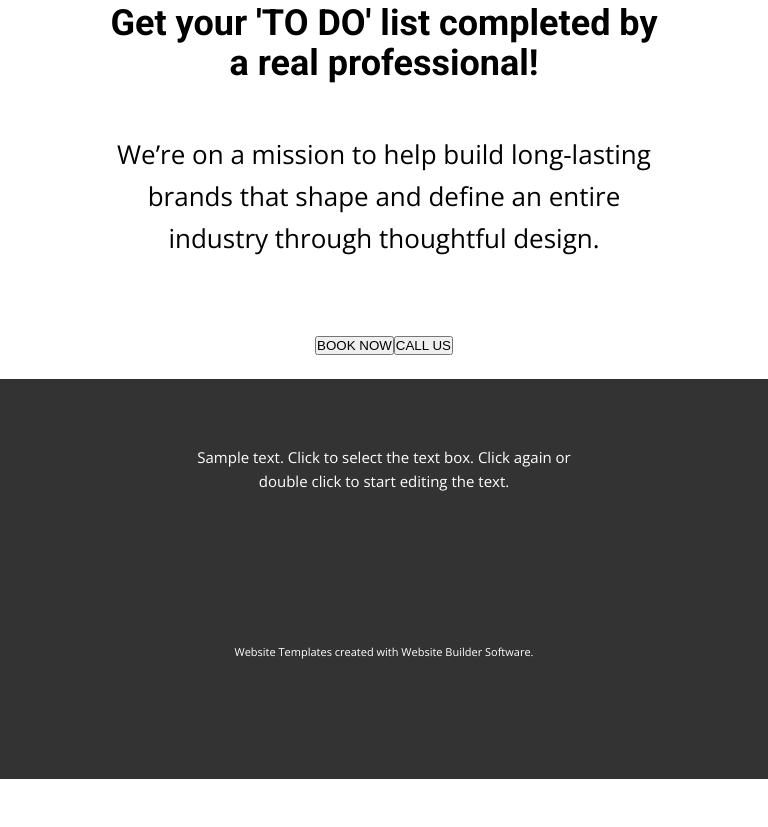
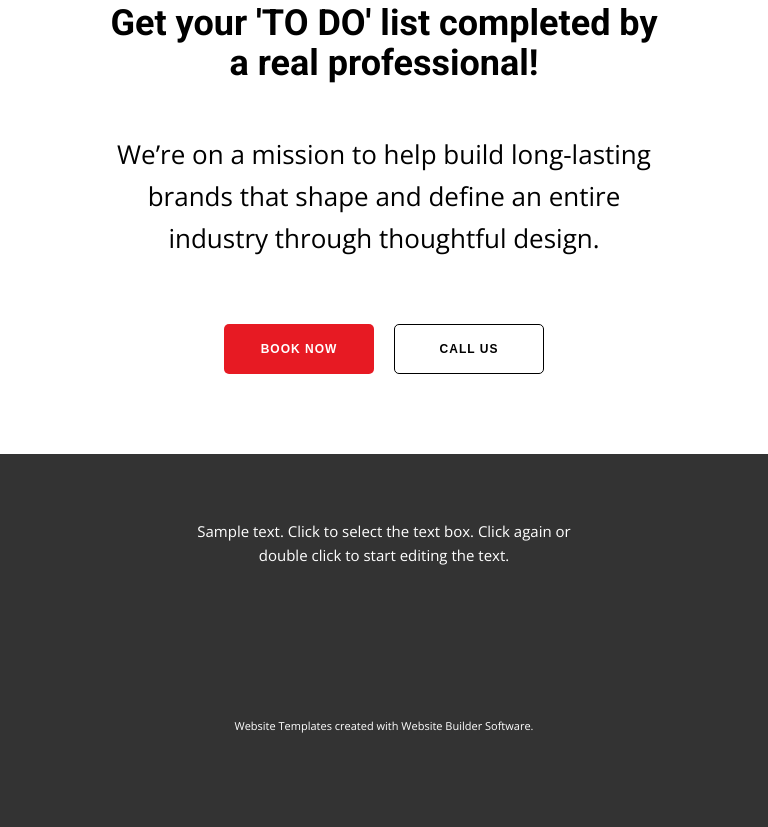
Before and after one commit to magajisuleiman/ACTIVITY-7, a plain HTML site: page index.html in a window 768 px wide. Shown: the part 4643-5470 px from the top of the page. Before the commit the page ends 5422 px from the top, so only its background shows below. Drawn offline with nearby package versions, Linux system fonts and the light colour scheme.

Commit message:
completed tablet view

```diff
--- a/style.css
+++ b/style.css
@@ -364,16 +364,32 @@ body{
         margin: 50px 0px 25px;
     }
     .footer-button{
-        margin: 20px 266px 20px;
+        width: 100%;
+        display: flex;
+        flex-direction: row;
     }
-    .white-button{
-        margin: 30px auto 80px;
+    .red-button{
+        display: flex;
+        justify-content: center;
+        margin: 20px 10px 50px;
     }
-    .white-button .button1{
-        background-color: white ;
-        color: black;
+    .red-button .button0{
+        background-color: #e71a23 ;
+        border: unset;
+        color: white;
+        width: 150px;
+        height: 50px;
+        padding: 15px;
+        border-radius: 5px;
+        letter-spacing: 1px;
+        font-size: 12px;
+        font-weight: 600;
+    }
+    .red-button .button1{
+        background-color: white;
         border: solid;
         border-width: 1px;
+        color: black;
         width: 150px;
         height: 50px;
         padding: 15px;
@@ -389,6 +405,7 @@ body{
         display: flex;
         justify-content: center;
         padding: 30px;
+        margin-top: 30px;
 
     }
     .bottom .bottom-section{
```
